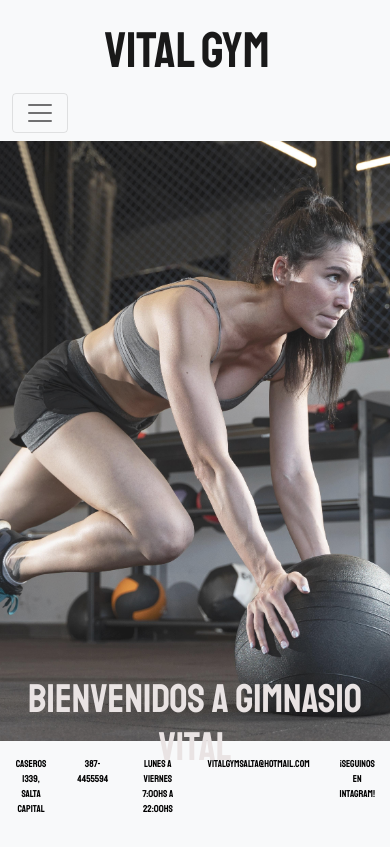
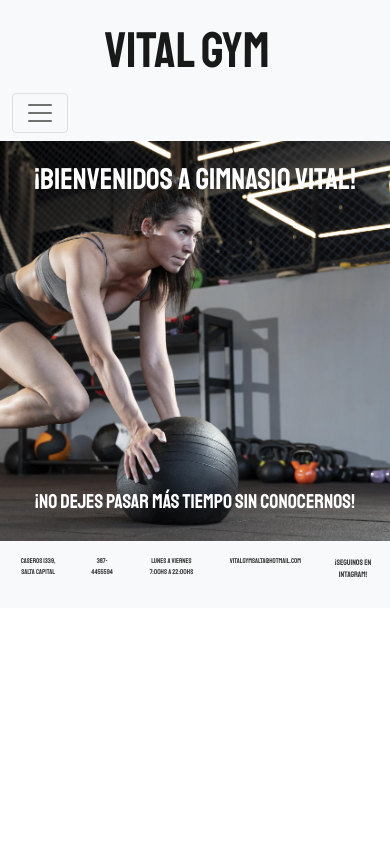
Before and after one commit to bernardo-95/bernardo-95-github.io, a plain HTML site: page index.html in a window 390 px wide. Shown: the top 852 px of the page. Drawn offline with nearby package versions, Linux system fonts and the light colour scheme.

Commit message:
fondo Inicio OK

```diff
--- a/css/style.css
+++ b/css/style.css
@@ -64,7 +64,7 @@ footer{
 }
 
 footer p {
-  color: black;
+  color: rgb(58, 58, 58);
   text-decoration: none;
   font-family: Staatliches;
   font-size: 20px;
@@ -74,7 +74,7 @@ footer p {
 
 .linkInsta {
   text-decoration: none;
-  color: black;
+  color: rgb(58, 58, 58);
   font-family: Staatliches;
   font-size: 20px;
   padding: 20px;
@@ -109,57 +109,74 @@ footer p {
   }
 }
 
+@media (max-width: 500px) {
+  footer p {
+    font-size: 7px;
+  }
+}
+
+@media (max-width: 500px) {
+  .linkInsta {
+    font-size: 8px;
+  }
+}
+
 /* PAGINA DE INICIO */
 
-.fotoInicio{
-   position: relative;
-   width: 100%;
-   height: 800px;
-   object-fit: cover;
-   opacity: 0.9;
-   z-index: -1;
+.cuerpoInicio{
+  background-image: url(../assets/img/background.jpg);
+  background-repeat: no-repeat;
+  background-size: cover;
+  background-position: 100%;
+  height: 800px;
 }
 
-.textoArriba{
-   position: absolute;
+.textoInicio{
    font-family: Staatliches;
    font-size: 70px;
-   color: rgb(233, 227, 227);
+   color: rgb(255, 255, 255);
    width: 100%;
    text-align: center;
-   top: 15%;
 }
 
-.textoAbajo{
-    position: absolute;
-    font-family: Staatliches;
-    font-size: 70px;
-    color: rgb(245, 245, 245);
-    width: 100%;
-    text-align: center;
-    background-color: rgba(0, 0, 0, 0.062);
-    top: 105%;
+.textoInicioAbajo{
+  font-family: Staatliches;
+  font-size: 60px;
+  color: rgb(255, 255, 255);
+  width: 100%;
+  text-align: center;
+
 }
 
 /* Responsive Inicio */
 
 @media (max-width: 800px) {
-    .fotoInicio {
-        height: 600px;
+    .cuerpoInicio {
+        height: 400px;
     }
   }
 
 @media (max-width: 800px) {
-    .textoArriba {
+    .textoInicio {
         font-size: 40px;
-        top: 80%;
     }
   }
 
   @media (max-width: 800px) {
-    .textoAbajo {
-        font-size: 40px;
-        top: 220%;
+    .textoInicioAbajo {
+        font-size: 30px;
+    }
+  }
+
+  @media (max-width: 500px) {
+    .textoInicio {
+        font-size: 30px;
+    }
+  }
+
+  @media (max-width: 500px) {
+    .textoInicioAbajo {
+        font-size: 20px;
     }
   }
 
--- a/index.html
+++ b/index.html
@@ -51,11 +51,10 @@
     </header>
 
     <main>
-        <img class="fotoInicio" src="./assets/img/background.jpg" alt="Mujer Entrenando">
-        <div>
-            <h2 class="textoArriba">Bienvenidos a Gimnasio Vital</h2>
-            <h2 class="textoAbajo">¡Veni a conocernos!</h2>
-        </div>
+        <section class="d-flex flex-column justify-content-between cuerpoInicio">
+            <p class="mt-3 textoInicio">¡Bienvenidos a Gimnasio Vital!</p>
+            <p class="mb-4 textoInicioAbajo">¡No dejes pasar más tiempo sin conocernos!</p>
+        </section>
     </main>
 
     <footer>
```
